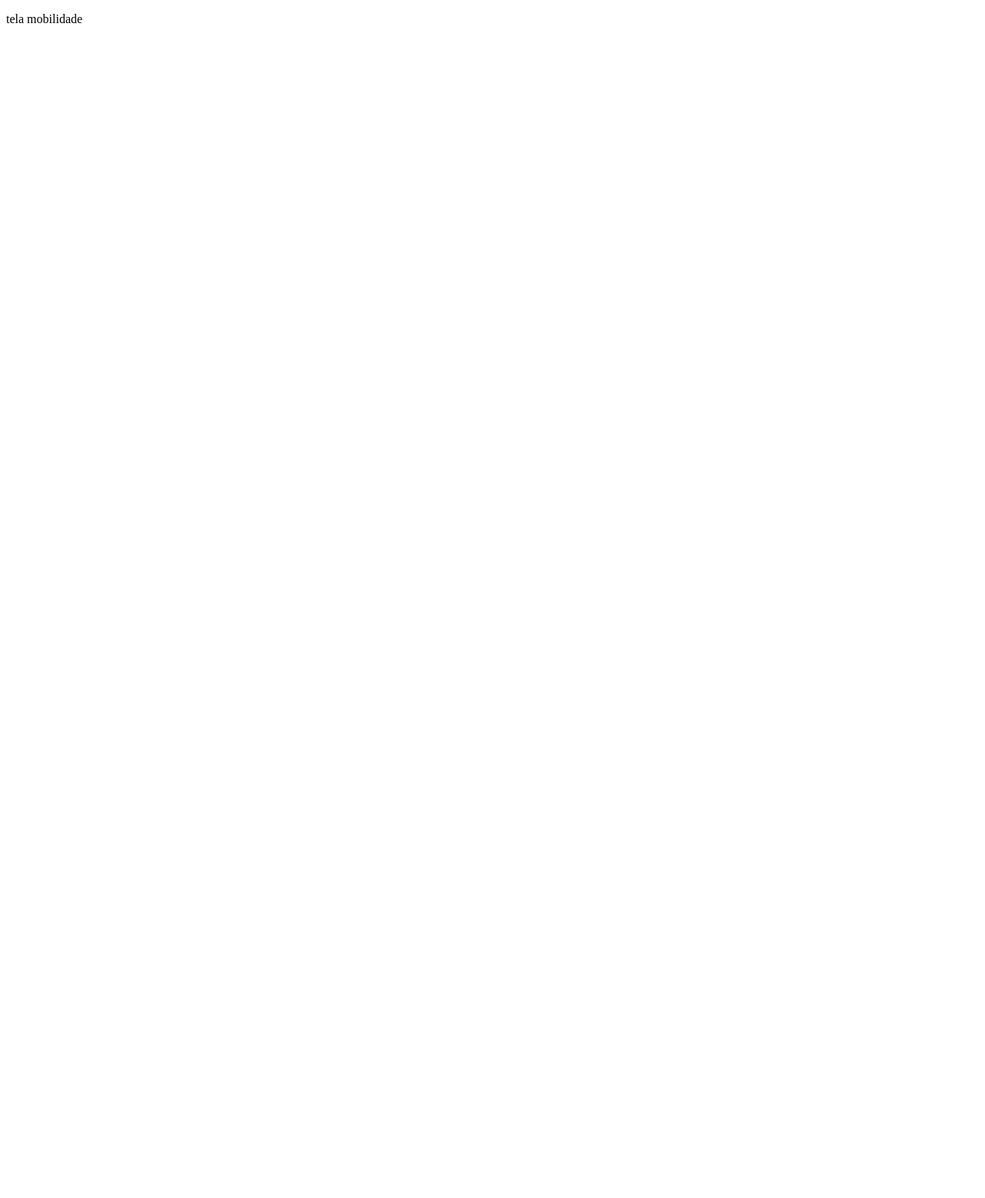
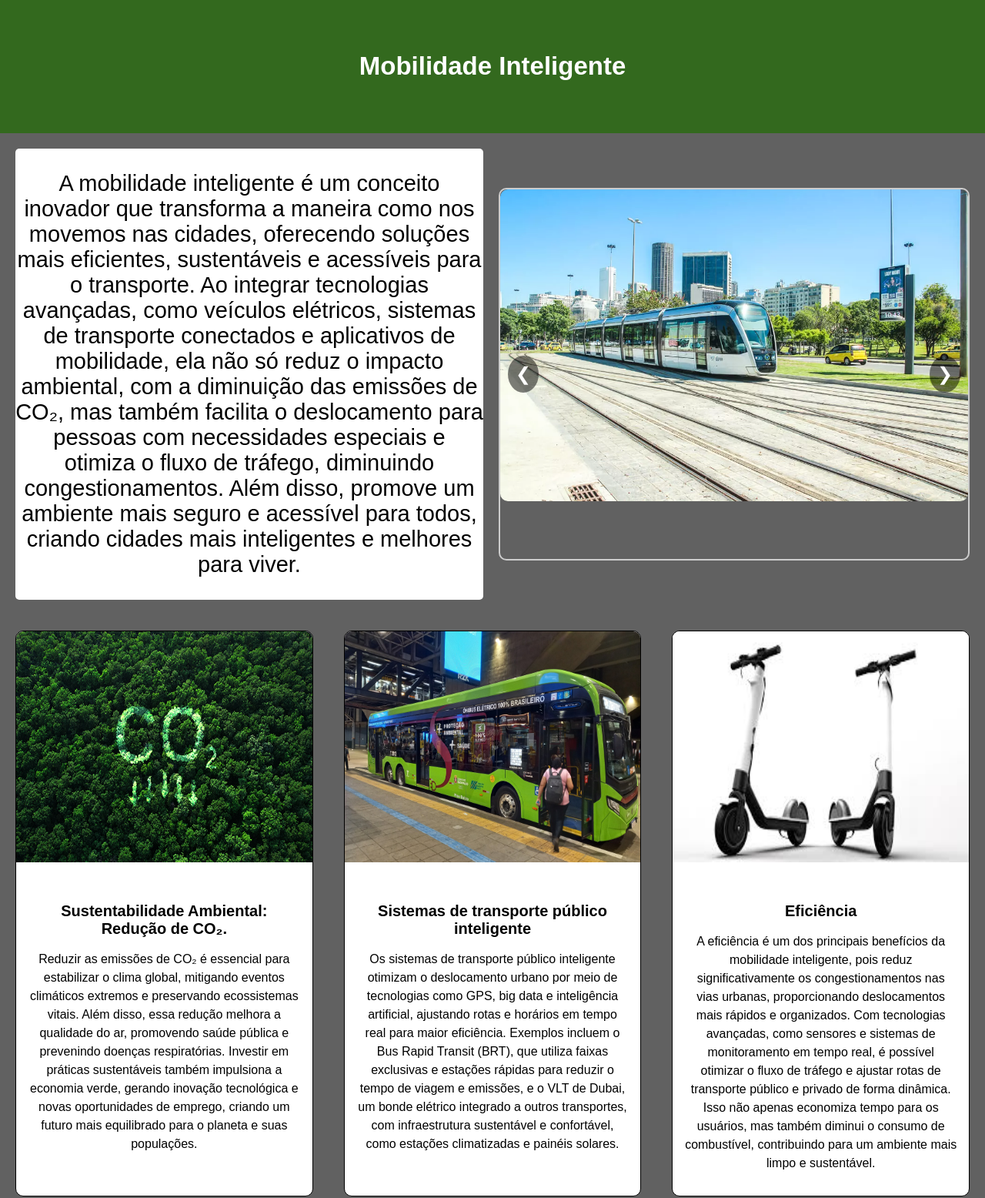
Before and after one commit to Lisxt/ecoDrive, a plain HTML site: page front/paginas/mobilidade.html in a window 1280 px wide. Shown: the whole page at 77% size. Before the commit the page ends 800 px from the top, so only its background shows below. Drawn offline with Linux system fonts and the light colour scheme.

Commit message:
alterações

```diff
--- /dev/null
+++ b/front/paginas/js.js
@@ -0,0 +1,25 @@
+
+  const track = document.querySelector('.carousel-track');
+  const items = document.querySelectorAll('.carousel-item');
+  const prevBtn = document.querySelector('.carousel-btn.prev');
+  const nextBtn = document.querySelector('.carousel-btn.next');
+  const totalItems = items.length;
+
+  let currentIndex = 0;
+
+  function updateCarousel() {
+    const width = items[0].clientWidth; // Largura do item
+    track.style.transform = `translateX(-${currentIndex * width}px)`;
+  }
+
+  prevBtn.addEventListener('click', () => {
+    currentIndex = (currentIndex === 0) ? totalItems - 1 : currentIndex - 1;
+    updateCarousel();
+  });
+
+  nextBtn.addEventListener('click', () => {
+    currentIndex = (currentIndex === totalItems - 1) ? 0 : currentIndex + 1;
+    updateCarousel();
+  });
+
+  window.addEventListener('resize', updateCarousel); // Ajusta no redimensionamento da tela;
--- a/front/paginas/mobilidade.css
+++ b/front/paginas/mobilidade.css
@@ -0,0 +1,122 @@
+body{
+    margin: 0;
+    padding: 0;
+    background-color: #616161;
+    font-family: Arial, sans-serif;
+}
+.navbar {
+    background-color: #33691E;
+    padding: 40px 30px;
+    color: white;
+    text-align: center;
+    font-size: 22px;
+}
+
+.container {
+    display: flex;
+    justify-content: space-between;
+    align-items: center;
+    gap: 20px; /* Espaçamento entre as colunas */
+    padding: 20px;
+  }
+
+  .intro {
+    background-color: white;
+    flex: 1; /* Ocupa o mesmo espaço que o carrossel */
+    max-width: 50%; /* Limita o tamanho máximo da introdução */
+    text-align: center;
+    font-size: 29px;
+    border-radius: 5px;
+  }
+
+  .carousel {
+    flex: 1; /* Ocupa o mesmo espaço que a introdução */
+    max-width: 50%; /* Limita o tamanho máximo do carrossel */
+    position: relative;
+    height: 480px;
+    margin: 0 auto;
+    overflow: hidden; /* Esconde imagens fora da área visível */
+    border: 2px solid #ccc;
+    border-radius: 10px;
+  }
+
+  .carousel-track {
+    display: flex;
+    transition: transform 0.5s ease-in-out;
+  }
+
+  .carousel-item {
+    width: 100%; /* Cada item ocupa 100% da largura do contêiner */
+    flex-shrink: 0;
+  }
+
+  .carousel-img {
+    display: block;
+    width: 100%; /* As imagens ocuparão toda a largura do carrossel */
+    border-radius: 10px;
+  }
+
+  .carousel-btn {
+    position: absolute;
+    top: 50%;
+    transform: translateY(-50%);
+    background-color: rgba(0, 0, 0, 0.5);
+    color: white;
+    border: none;
+    padding: 10px;
+    cursor: pointer;
+    font-size: 1.5rem;
+    z-index: 1;
+    border-radius: 50%;
+  }
+
+  .carousel-btn.prev {
+    left: 10px;
+  }
+
+  .carousel-btn.next {
+    right: 10px;
+  }
+
+
+/*CARTÕES*/
+.cartoes{
+    display: flex;
+    justify-content: center;
+}
+.card {
+    width: 18rem; /* Largura do cartão */
+    border: 1px solid #000000; /* Borda fina */
+    border-radius: 10px; /* Bordas arredondadas */
+    overflow: hidden; /* Garante que o conteúdo não ultrapasse o cartão */
+    background-color: #ffffff;
+    margin: 20px; /* Espaço externo */
+}
+
+/* Estilo da imagem no topo */
+.card-img-top {
+    width: 100%; /* A largura ocupa toda a largura do cartão */
+    height: 300px; /* Altura fixa para todas as imagens */
+}
+
+/* Corpo do cartão */
+.card-body {
+    padding: 15px; /* Espaçamento interno */
+    text-align: center; /* Centraliza o texto */
+}
+
+/* Título do cartão */
+.card-title {
+    font-size: 1.25rem; /* Tamanho maior para o título */
+    font-weight: bold; /* Negrito */
+    color:  #000000; /* Cor do título */
+    margin-bottom: 10px; /* Espaço abaixo do título */
+}
+
+/* Texto do cartão */
+.card-text {
+    font-size: 1rem; /* Tamanho padrão */
+    color: #000000; /* Cor suave para o texto */
+    margin-bottom: 15px; /* Espaço abaixo do texto */
+    line-height: 1.5; /* Altura da linha */
+}
--- a/front/paginas/mobilidade.html
+++ b/front/paginas/mobilidade.html
@@ -4,8 +4,59 @@
     <meta charset="UTF-8">
     <meta name="viewport" content="width=device-width, initial-scale=1.0">
     <title>Document</title>
+    <link rel="stylesheet" href="mobilidade.css">
 </head>
 <body>
-    <p>tela mobilidade</p>
+    <nav class="navbar">
+        <div><h2>Mobilidade Inteligente</h2></div>
+    </nav>
+    <div class="container">
+        <div class="intro">
+          <p>
+            A mobilidade inteligente é um conceito inovador que transforma a maneira como nos movemos nas cidades, oferecendo soluções mais eficientes, sustentáveis e acessíveis para o transporte. Ao integrar tecnologias avançadas, como veículos elétricos, sistemas de transporte conectados e aplicativos de mobilidade, ela não só reduz o impacto ambiental, com a diminuição das emissões de CO₂, mas também facilita o deslocamento para pessoas com necessidades especiais e otimiza o fluxo de tráfego, diminuindo congestionamentos. Além disso, promove um ambiente mais seguro e acessível para todos, criando cidades mais inteligentes e melhores para viver.
+          <p>
+        </div>
+        <div class="carousel">
+          <div class="carousel-track">
+            <div class="carousel-item">
+              <img src="../imagens/trem.png" alt="Imagem 1" class="carousel-img">
+            </div>
+            <div class="carousel-item">
+              <img src="../imagens/carro.png" alt="Imagem 2" class="carousel-img">
+            </div>
+            <div class="carousel-item">
+                <img src="../imagens/bicicleta.png" alt="Imagem 3" class="carousel-img">
+              </div>
+          </div>
+          <button class="carousel-btn prev">❮</button>
+          <button class="carousel-btn next">❯</button>
+        </div>
+      </div>
+
+      <div class="cartoes">
+      <div class="card" style="width: 25rem;">
+        <img src="../imagens/co2.png" class="card-img-top" alt="...">
+        <div class="card-body">
+          <h5 class="card-title">Sustentabilidade Ambiental: Redução de CO₂.</h5>
+          <p class="card-text">Reduzir as emissões de CO₂ é essencial para estabilizar o clima global, mitigando eventos climáticos extremos e preservando ecossistemas vitais. Além disso, essa redução melhora a qualidade do ar, promovendo saúde pública e prevenindo doenças respiratórias. Investir em práticas sustentáveis também impulsiona a economia verde, gerando inovação tecnológica e novas oportunidades de emprego, criando um futuro mais equilibrado para o planeta e suas populações.</p>
+        </div>
+    </div>
+    <div class="card" style="width: 25rem;">
+        <img src="../imagens/onibus.png" class="card-img-top" alt="...">
+        <div class="card-body">
+          <h5 class="card-title">Sistemas de transporte público inteligente</h5>
+          <p class="card-text">Os sistemas de transporte público inteligente otimizam o deslocamento urbano por meio de tecnologias como GPS, big data e inteligência artificial, ajustando rotas e horários em tempo real para maior eficiência. Exemplos incluem o Bus Rapid Transit (BRT), que utiliza faixas exclusivas e estações rápidas para reduzir o tempo de viagem e emissões, e o VLT de Dubai, um bonde elétrico integrado a outros transportes, com infraestrutura sustentável e confortável, como estações climatizadas e painéis solares.</p>
+        </div>
+    </div>
+    <div class="card" style="width: 25rem;">
+        <img src="../imagens/patinete.png" class="card-img-top" alt="...">
+        <div class="card-body">
+          <h5 class="card-title">Eficiência</h5>
+          <p class="card-text">A eficiência é um dos principais benefícios da mobilidade inteligente, pois reduz significativamente os congestionamentos nas vias urbanas, proporcionando deslocamentos mais rápidos e organizados. Com tecnologias avançadas, como sensores e sistemas de monitoramento em tempo real, é possível otimizar o fluxo de tráfego e ajustar rotas de transporte público e privado de forma dinâmica. Isso não apenas economiza tempo para os usuários, mas também diminui o consumo de combustível, contribuindo para um ambiente mais limpo e sustentável.</p>
+        </div>
+    </div>
+    </div>
+      <script src="js.js"></script>
+
 </body>
 </html>
--- a/front/paginas/produtos.css
+++ b/front/paginas/produtos.css
@@ -0,0 +1,74 @@
+/* Estilo geral do cartão */
+body{
+    margin: 0;
+    padding: 0;
+    background-color: #616161;
+    font-family: Arial, sans-serif; /* Fonte */
+}
+.navbar {
+    background-color: #33691E;
+    padding: 40px 30px;
+    color: white;
+    text-align: center;
+    font-family: Arial, sans-serif;
+    font-size: 25px;
+}
+.cartoes{
+    display: flex;
+    justify-content: center;
+}
+.card {
+    width: 18rem; /* Largura do cartão */
+    border: 1px solid #000000; /* Borda fina */
+    border-radius: 10px; /* Bordas arredondadas */
+    overflow: hidden; /* Garante que o conteúdo não ultrapasse o cartão */
+    background-color: #cbcbcb;
+    margin: 20px; /* Espaço externo */
+}
+.card:hover {
+    transform: scale(1.05); /* Aumenta o cartão em 5% */
+}
+
+/* Estilo da imagem no topo */
+.card-img-top {
+    width: 100%; /* A largura ocupa toda a largura do cartão */
+    height: 300px; /* Altura fixa para todas as imagens */
+}
+
+/* Corpo do cartão */
+.card-body {
+    padding: 15px; /* Espaçamento interno */
+    text-align: center; /* Centraliza o texto */
+}
+
+/* Título do cartão */
+.card-title {
+    font-size: 1.25rem; /* Tamanho maior para o título */
+    font-weight: bold; /* Negrito */
+    color:  #000000; /* Cor do título */
+    margin-bottom: 10px; /* Espaço abaixo do título */
+}
+
+/* Texto do cartão */
+.card-text {
+    font-size: 1rem; /* Tamanho padrão */
+    color: #000000; /* Cor suave para o texto */
+    margin-bottom: 15px; /* Espaço abaixo do texto */
+    line-height: 1.5; /* Altura da linha */
+}
+
+/* Botão */
+.btn {
+    display: inline-block;
+    text-decoration: none; /* Remove sublinhado */
+    padding: 10px 20px; /* Espaçamento interno */
+    font-size: 1rem; /* Tamanho da fonte */
+    border-radius: 5px; /* Bordas arredondadas */
+    color:  #ffffff; /* Cor do texto */
+    background-color:  #33691E; /* Cor do botão */
+    cursor: pointer; /* Aponta como botão */
+}
+
+.btn:hover {
+    background-color: #45a049; /* Tom mais escuro ao passar o mouse */
+}
--- a/front/telaInicial/telaInicial.css
+++ b/front/telaInicial/telaInicial.css
@@ -12,6 +12,7 @@
     justify-content: space-between;
     align-items: center;
     color: white;
+    cursor: pointer; /* Aponta como botão */
 }
 
 .navbar .logo {
@@ -52,7 +53,7 @@
 }
 
 .navbar .botoes a:hover {
-    background-color: #45a049; /* Tom mais escuro */
+    background-color: #45a049;
 }
 /* Responsividade */
 @media (max-width: 768px) {
```
Also changed, not shown: front/paginas/produtos.html (+28 -1 lines), front/telaInicial/index.html (+1 -1 lines), front/imagens/banner.png (added), front/imagens/bicicleta.png (added), front/imagens/carro.png (added), front/imagens/co2.png (added), front/imagens/mobilidade.png (renamed from front/telaInicial/mobilidade.png), front/imagens/onibus.png (added), front/imagens/patinete.png (added), front/imagens/rastreador.png (added), front/imagens/trem.png (added).
